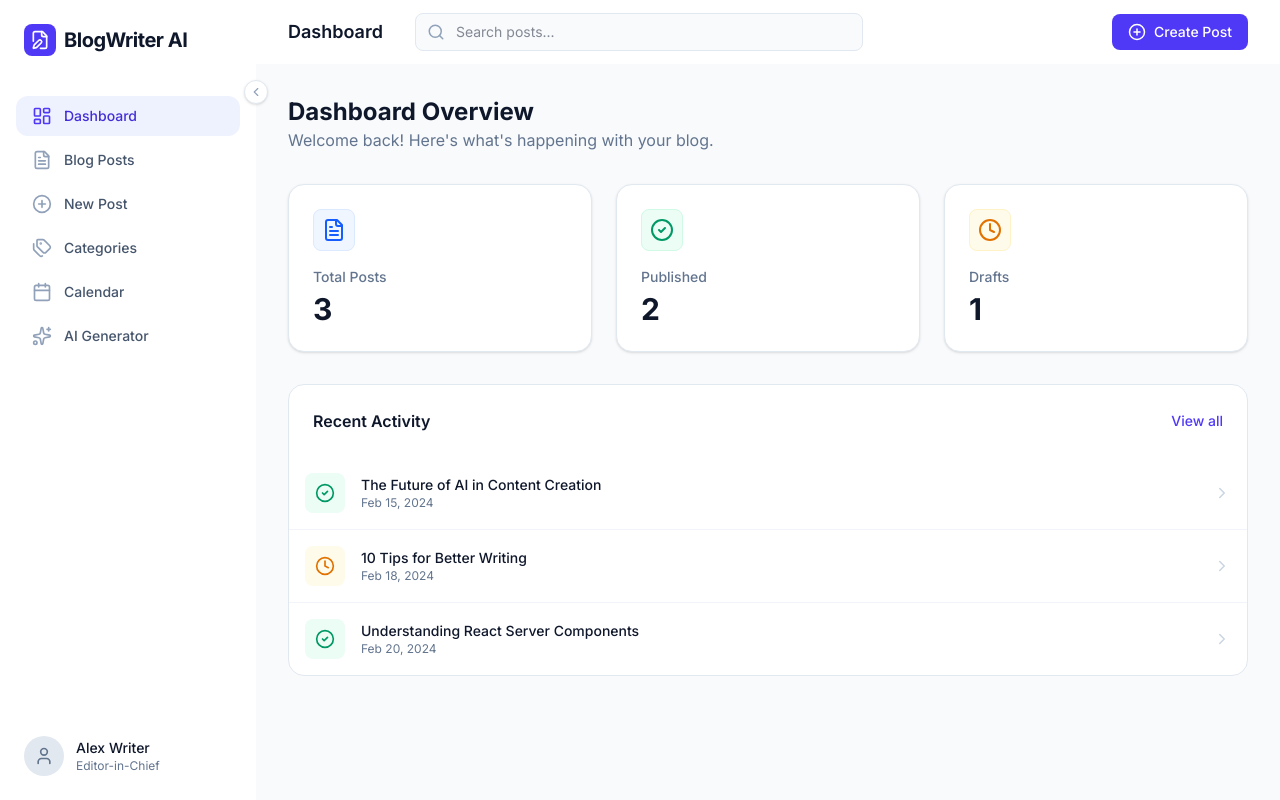
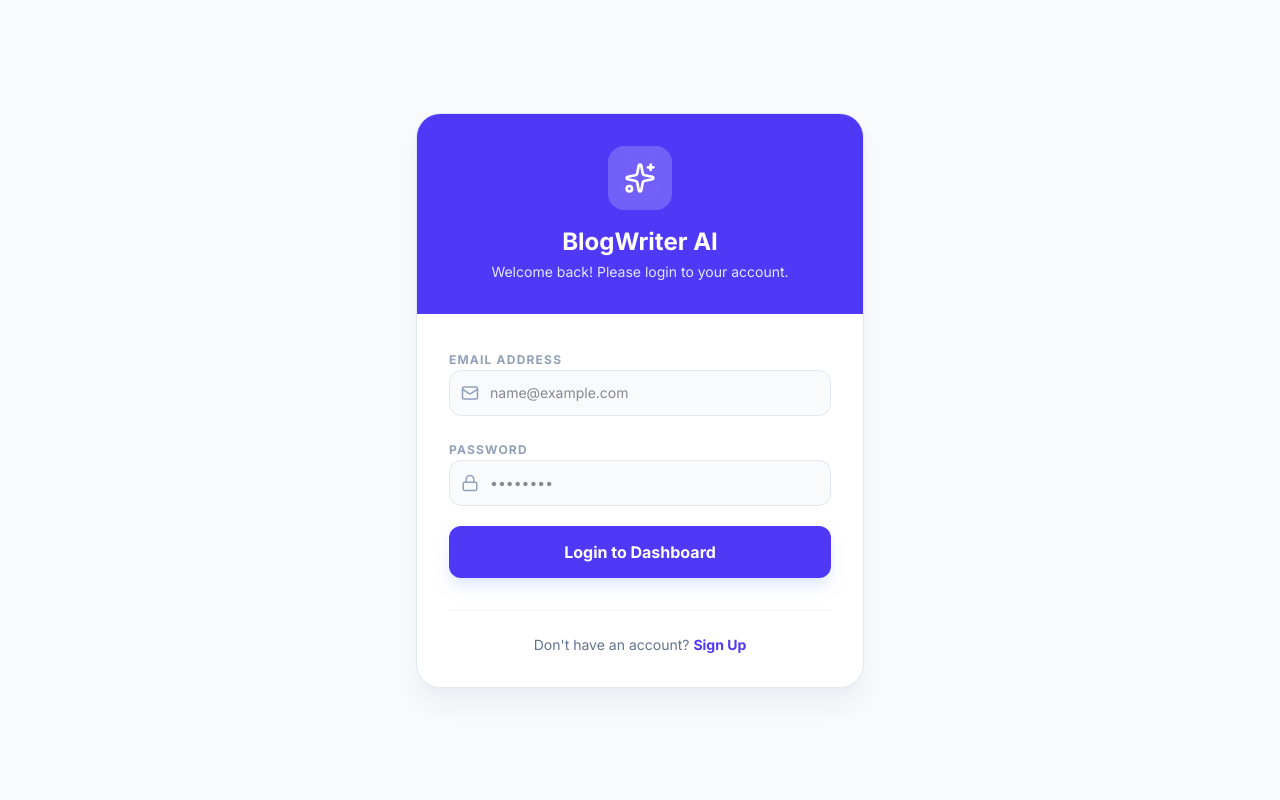
Before and after one commit to omar-kabani-tech/BlogWriter, a React (Vite) app: page / in a window 1280 px wide. Built offline with nearby package versions, Linux system fonts and the light colour scheme.

Commit message:
feat: Implement authentication flow
Adds an authentication screen and logic to handle user signup and login. Updates the application to redirect to the authentication screen if the user is not logged in. Changes the development server to use `tsx server.ts` for running the Node.js backend.

```diff
--- a/package.json
+++ b/package.json
@@ -4,7 +4,7 @@
   "version": "0.0.0",
   "type": "module",
   "scripts": {
-    "dev": "vite --port=3000 --host=0.0.0.0",
+    "dev": "tsx server.ts",
     "build": "vite build",
     "preview": "vite preview",
     "clean": "rm -rf dist",
--- /dev/null
+++ b/server.ts
@@ -0,0 +1,94 @@
+import express from "express";
+import { createServer as createViteServer } from "vite";
+import Database from "better-sqlite3";
+import path from "path";
+import { fileURLToPath } from "url";
+
+const __filename = fileURLToPath(import.meta.url);
+const __dirname = path.dirname(__filename);
+
+const db = new Database("blog.db");
+
+// Initialize database
+db.exec(`
+  CREATE TABLE IF NOT EXISTS users (
+    id TEXT PRIMARY KEY,
+    name TEXT NOT NULL,
+    email TEXT UNIQUE NOT NULL,
+    password TEXT NOT NULL,
+    created_at DATETIME DEFAULT CURRENT_TIMESTAMP
+  );
+
+  CREATE TABLE IF NOT EXISTS posts (
+    id TEXT PRIMARY KEY,
+    user_id TEXT NOT NULL,
+    title TEXT NOT NULL,
+    content TEXT NOT NULL,
+    status TEXT NOT NULL,
+    category TEXT,
+    tags TEXT,
+    featured_image TEXT,
+    seo_data TEXT,
+    scheduled_at TEXT,
+    created_at DATETIME DEFAULT CURRENT_TIMESTAMP,
+    updated_at DATETIME DEFAULT CURRENT_TIMESTAMP,
+    FOREIGN KEY (user_id) REFERENCES users(id)
+  );
+`);
+
+async function startServer() {
+  const app = express();
+  const PORT = 3000;
+
+  app.use(express.json());
+
+  // Auth Routes
+  app.post("/api/auth/signup", (req, res) => {
+    const { name, email, password } = req.body;
+    const id = Math.random().toString(36).substring(2, 15);
+
+    try {
+      const stmt = db.prepare("INSERT INTO users (id, name, email, password) VALUES (?, ?, ?, ?)");
+      stmt.run(id, name, email, password);
+      res.json({ success: true, user: { id, name, email } });
+    } catch (error: any) {
+      if (error.code === 'SQLITE_CONSTRAINT_UNIQUE') {
+        res.status(400).json({ error: "Email already exists" });
+      } else {
+        res.status(500).json({ error: "Failed to create user" });
+      }
+    }
+  });
+
+  app.post("/api/auth/login", (req, res) => {
+    const { email, password } = req.body;
+
+    const user = db.prepare("SELECT * FROM users WHERE email = ? AND password = ?").get(email, password) as any;
+
+    if (user) {
+      res.json({ success: true, user: { id: user.id, name: user.name, email: user.email } });
+    } else {
+      res.status(401).json({ error: "Invalid credentials" });
+    }
+  });
+
+  // Vite middleware for development
+  if (process.env.NODE_ENV !== "production") {
+    const vite = await createViteServer({
+      server: { middlewareMode: true },
+      appType: "spa",
+    });
+    app.use(vite.middlewares);
+  } else {
+    app.use(express.static(path.join(__dirname, "dist")));
+    app.get("*", (req, res) => {
+      res.sendFile(path.join(__dirname, "dist", "index.html"));
+    });
+  }
+
+  app.listen(PORT, "0.0.0.0", () => {
+    console.log(`Server running on http://localhost:${PORT}`);
+  });
+}
+
+startServer();
--- a/src/App.tsx
+++ b/src/App.tsx
@@ -27,7 +27,10 @@ import {
   Filter,
   CalendarDays,
   Sparkles,
-  Loader2
+  Loader2,
+  LogOut,
+  Mail,
+  Lock
 } from 'lucide-react';
 import { motion, AnimatePresence } from 'motion/react';
 import { clsx, type ClassValue } from 'clsx';
@@ -111,6 +114,8 @@ const INITIAL_POSTS: BlogPost[] = [
 ];
 
 export default function App() {
+  const [isAuthenticated, setIsAuthenticated] = useState(false);
+  const [user, setUser] = useState<{ id: string, name: string, email: string } | null>(null);
   const [currentScreen, setCurrentScreen] = useState<Screen>('dashboard');
   const [posts, setPosts] = useState<BlogPost[]>(INITIAL_POSTS);
   const [searchQuery, setSearchQuery] = useState('');
@@ -209,6 +214,13 @@ export default function App() {
 
     return matchesSearch && matchesStatus && matchesCategory && matchesStartDate && matchesEndDate && matchesTags;
   });
+
+  if (!isAuthenticated) {
+    return <AuthScreen onLogin={(userData) => {
+      setUser(userData);
+      setIsAuthenticated(true);
+    }} />;
+  }
 
   return (
     <div className="flex h-screen bg-slate-50 overflow-hidden">
@@ -300,10 +312,20 @@ export default function App() {
             </div>
             {!isSidebarCollapsed && (
               <div className="flex-1 min-w-0">
-                <p className="text-sm font-medium text-slate-900 truncate">Alex Writer</p>
-                <p className="text-xs text-slate-500 truncate">Editor-in-Chief</p>
+                <p className="text-sm font-medium text-slate-900 truncate">{user?.name || 'Alex Writer'}</p>
+                <p className="text-xs text-slate-500 truncate">{user?.email || 'Editor-in-Chief'}</p>
               </div>
             )}
+            <button
+              onClick={() => setIsAuthenticated(false)}
+              className={cn(
+                "p-2 text-slate-400 hover:text-red-600 hover:bg-red-50 rounded-lg transition-all",
+                isSidebarCollapsed && "mt-2"
+              )}
+              title="Log Out"
+            >
+              <LogOut size={18} />
+            </button>
           </div>
         </div>
       </aside>
@@ -420,6 +442,147 @@ export default function App() {
           </AnimatePresence>
         </div>
       </main>
+    </div>
+  );
+}
+
+function AuthScreen({ onLogin }: { onLogin: (user: any) => void }) {
+  const [isLogin, setIsLogin] = useState(true);
+  const [email, setEmail] = useState('');
+  const [password, setPassword] = useState('');
+  const [name, setName] = useState('');
+  const [isLoading, setIsLoading] = useState(false);
+  const [error, setError] = useState('');
+
+  const handleSubmit = async (e: React.FormEvent) => {
+    e.preventDefault();
+    setIsLoading(true);
+    setError('');
+
+    try {
+      const endpoint = isLogin ? '/api/auth/login' : '/api/auth/signup';
+      const body = isLogin ? { email, password } : { name, email, password };
+
+      const response = await fetch(endpoint, {
+        method: 'POST',
+        headers: { 'Content-Type': 'application/json' },
+        body: JSON.stringify(body),
+      });
+
+      const data = await response.json();
+
+      if (response.ok) {
+        onLogin(data.user);
+      } else {
+        setError(data.error || 'Authentication failed');
+      }
+    } catch (err) {
+      setError('Connection error. Please try again.');
+    } finally {
+      setIsLoading(false);
+    }
+  };
+
+  return (
+    <div className="min-h-screen bg-slate-50 flex items-center justify-center p-4">
+      <motion.div
+        initial={{ opacity: 0, y: 20 }}
+        animate={{ opacity: 1, y: 0 }}
+        className="max-w-md w-full bg-white rounded-3xl shadow-xl shadow-slate-200/50 border border-slate-200 overflow-hidden"
+      >
+        <div className="p-8 text-center bg-indigo-600 text-white">
+          <div className="w-16 h-16 bg-white/20 rounded-2xl flex items-center justify-center mx-auto mb-4 backdrop-blur-sm">
+            <Sparkles size={32} className="text-white" />
+          </div>
+          <h1 className="text-2xl font-bold">BlogWriter AI</h1>
+          <p className="text-indigo-100 text-sm mt-1">
+            {isLogin ? 'Welcome back! Please login to your account.' : 'Create an account to start writing.'}
+          </p>
+        </div>
+
+        <div className="p-8">
+          <form onSubmit={handleSubmit} className="space-y-5">
+            {error && (
+              <div className="p-3 bg-red-50 border border-red-100 text-red-600 text-xs rounded-xl text-center font-medium">
+                {error}
+              </div>
+            )}
+            {!isLogin && (
+              <div className="space-y-2">
+                <label className="text-xs font-bold text-slate-400 uppercase tracking-widest">Full Name</label>
+                <div className="relative">
+                  <User className="absolute left-3 top-1/2 -translate-y-1/2 text-slate-400" size={18} />
+                  <input
+                    type="text"
+                    required
+                    placeholder="John Doe"
+                    className="w-full pl-10 pr-4 py-3 bg-slate-50 border border-slate-200 rounded-xl text-sm focus:outline-none focus:ring-2 focus:ring-indigo-500/20 transition-all"
+                    value={name}
+                    onChange={(e) => setName(e.target.value)}
+                  />
+                </div>
+              </div>
+            )}
+
+            <div className="space-y-2">
+              <label className="text-xs font-bold text-slate-400 uppercase tracking-widest">Email Address</label>
+              <div className="relative">
+                <Mail className="absolute left-3 top-1/2 -translate-y-1/2 text-slate-400" size={18} />
+                <input
+                  type="email"
+                  required
+                  placeholder="name@example.com"
+                  className="w-full pl-10 pr-4 py-3 bg-slate-50 border border-slate-200 rounded-xl text-sm focus:outline-none focus:ring-2 focus:ring-indigo-500/20 transition-all"
+                  value={email}
+                  onChange={(e) => setEmail(e.target.value)}
+                />
+              </div>
+            </div>
+
+            <div className="space-y-2">
+              <label className="text-xs font-bold text-slate-400 uppercase tracking-widest">Password</label>
+              <div className="relative">
+                <Lock className="absolute left-3 top-1/2 -translate-y-1/2 text-slate-400" size={18} />
+                <input
+                  type="password"
+                  required
+                  placeholder="••••••••"
+                  className="w-full pl-10 pr-4 py-3 bg-slate-50 border border-slate-200 rounded-xl text-sm focus:outline-none focus:ring-2 focus:ring-indigo-500/20 transition-all"
+                  value={password}
+                  onChange={(e) => setPassword(e.target.value)}
+                />
+              </div>
+            </div>
+
+            <button
+              type="submit"
+              disabled={isLoading}
+              className="w-full bg-indigo-600 hover:bg-indigo-700 text-white py-3.5 rounded-xl font-bold shadow-lg shadow-indigo-100 transition-all flex items-center justify-center gap-2 disabled:opacity-50"
+            >
+              {isLoading ? (
+                <>
+                  <Loader2 size={20} className="animate-spin" />
+                  Please wait...
+                </>
+              ) : (
+                isLogin ? 'Login to Dashboard' : 'Create Account'
+              )}
+            </button>
+          </form>
+
+          <div className="mt-8 pt-6 border-t border-slate-100 text-center">
+            <p className="text-sm text-slate-500">
+              {isLogin ? "Don't have an account?" : "Already have an account?"}{' '}
+              <button
+                onClick={() => setIsLogin(!isLogin)}
+                className="text-indigo-600 font-bold hover:text-indigo-700 transition-colors"
+              >
+                {isLogin ? 'Sign Up' : 'Login'}
+              </button>
+            </p>
+          </div>
+        </div>
+      </motion.div>
     </div>
   );
 }
--- a/src/types.ts
+++ b/src/types.ts
@@ -19,4 +19,4 @@ export interface BlogPost {
   updatedAt: string;
 }
 
-export type Screen = 'dashboard' | 'posts' | 'new-post' | 'edit-post' | 'categories' | 'calendar' | 'ai-generator';
+export type Screen = 'auth' | 'dashboard' | 'posts' | 'new-post' | 'edit-post' | 'categories' | 'calendar' | 'ai-generator';
```
